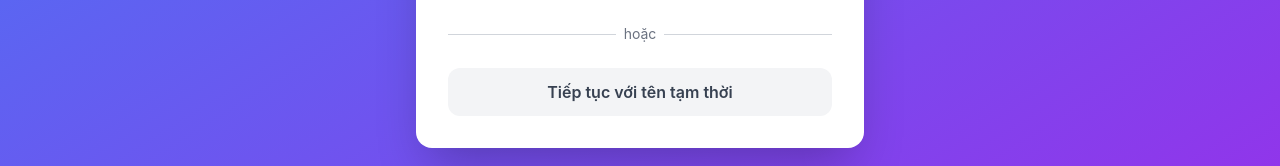
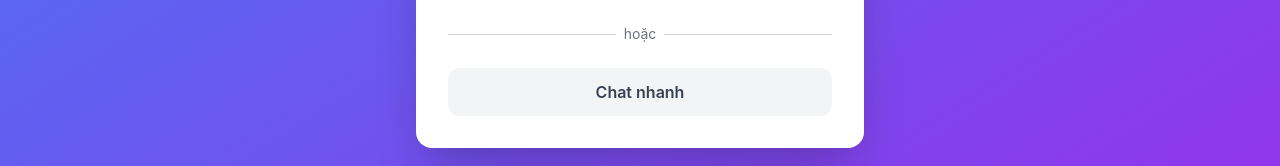
Before and after one commit to ffvsd/ChatAppAI, a React (Vite) app in the folder frontend/: page /login in a window 1280 px wide. Shown: the part 580-746 px from the top of the page. Built offline with nearby package versions, Linux system fonts and the light colour scheme.

Commit message:
test argocd

```diff
--- a/frontend/src/pages/LoginPage.tsx
+++ b/frontend/src/pages/LoginPage.tsx
@@ -126,7 +126,7 @@ export const LoginPage: React.FC = () => {
           className="w-full block text-center bg-gray-100 hover:bg-gray-200 text-gray-700
                    font-semibold py-3 px-6 rounded-xl transition-colors duration-200"
         >
-          Tiếp tục với tên tạm thời
+          Chat nhanh
         </Link>
       </div>
     </div>
```
